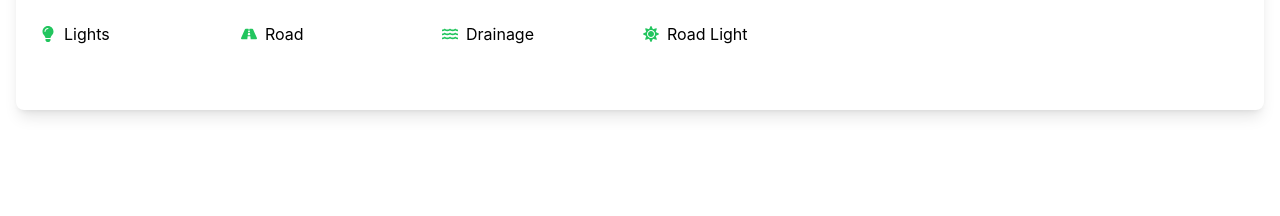
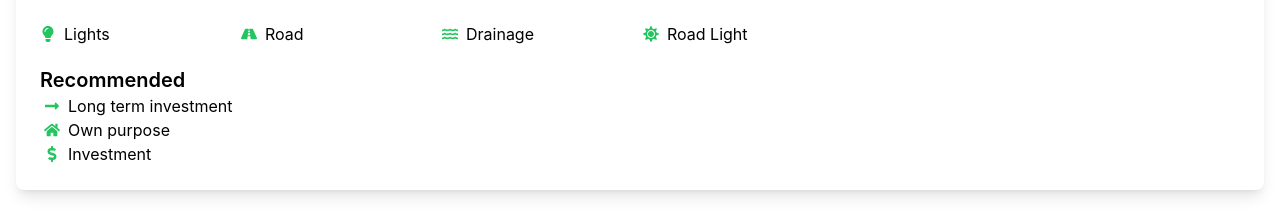
Before and after one commit to giteadi/BharatRoofers, a React (Create React App) app: page /property/1 in a window 1280 px wide. Shown: the part 1570-1786 px from the top of the page. Before the commit the page ends 1712 px from the top, so only its background shows below. Built offline with nearby package versions, Linux system fonts and the light colour scheme.

Commit message:
files added

```diff
--- a/src/Pages/PropertyCard.jsx
+++ b/src/Pages/PropertyCard.jsx
@@ -6,8 +6,8 @@ import {
   FaHome,
   FaCalendarAlt,
   FaClipboardCheck,
-  FaKey,
-  FaCouch,
+  FaLongArrowAltRight,
+  FaDollarSign,
   FaCar,
   FaLightbulb,
   FaRoad,
@@ -385,7 +385,7 @@ const PropertyCard = () => {
           </div>
 
           {/* Amenities */}
-          <div className="mt-5 mb-10">
+          <div className="mt-5 mb-5">
             <h2 className="text-lg font-bold mb-4">Amenities</h2>
             <div className="grid grid-cols-1 sm:grid-cols-2 lg:grid-cols-4 gap-5">
               {selectedImage.amenities.map((amenity, index) => (
@@ -393,6 +393,19 @@ const PropertyCard = () => {
               ))}
             </div>
           </div>
+           {/* RECOMMENDED */}
+           <div>
+      <p className="font-semibold text-xl">Recommended</p>
+      <ul className="list-disc pl-1">
+        <li className="flex items-center"><FaLongArrowAltRight className="mr-2 text-green-500" /> Long term investment</li>
+        <li className="flex items-center"><FaHome className="mr-2 text-green-500" /> Own purpose</li>
+        <li className="flex items-center"><FaDollarSign className="mr-2 text-green-500" /> Investment</li>
+      </ul>
+         </div>
+         {/* Related property */}
+         <div>
+
+         </div>
         </div>
 
         {/* Blog Section */}
```
